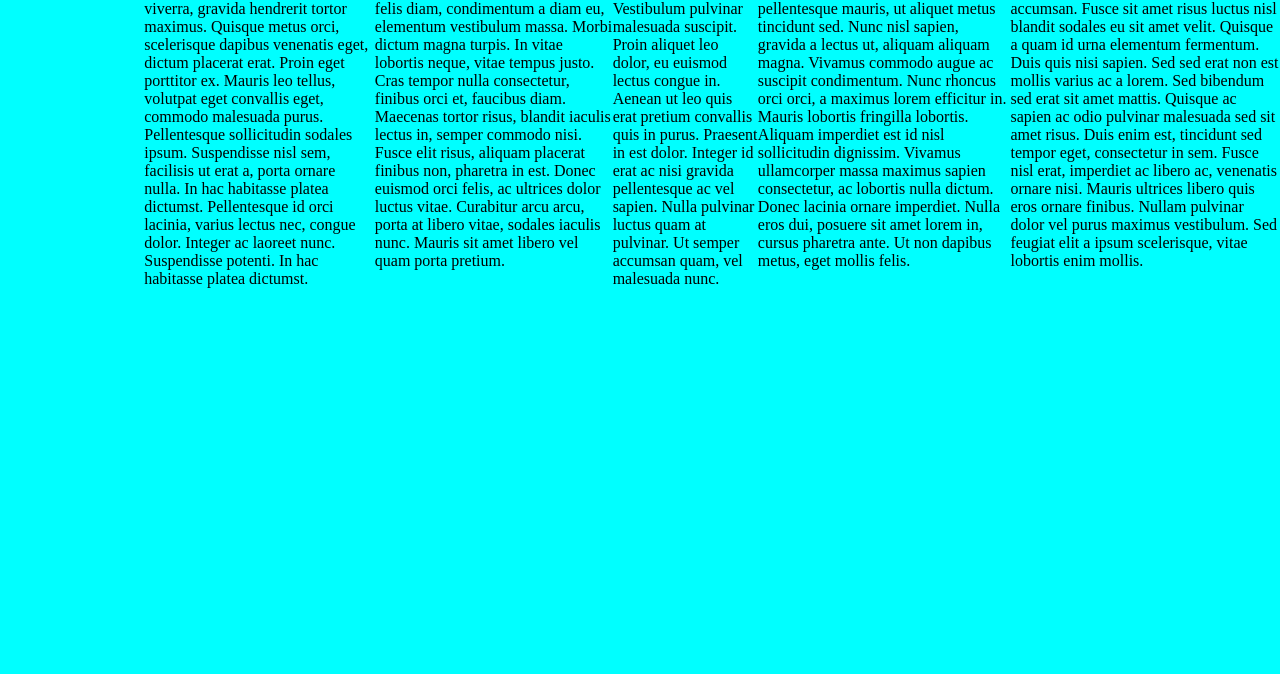
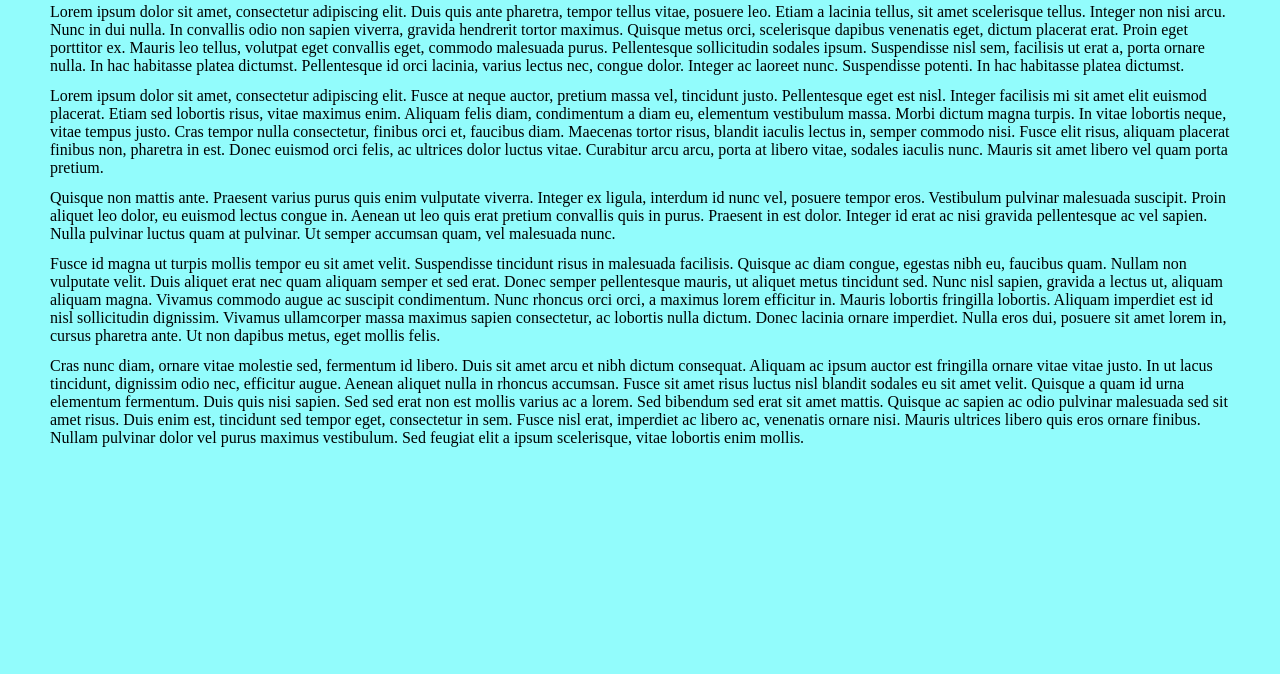
Before and after one commit to Lux-Theris/Hello-Azure-2, a plain HTML site: page index.html in a window 1280 px wide. Shown: the part 126-800 px from the top of the page. Drawn offline with Linux system fonts and the light colour scheme.

Commit message:
Arrumando um pouco o CSS

```diff
--- a/index.html
+++ b/index.html
@@ -6,7 +6,7 @@
   <body>
     <h1> Olá Azure!!</h1>
     <p>Felipe</p>
-    <div>Lorem ipsum dolor sit amet, consectetur adipiscing elit. Duis quis ante pharetra, tempor tellus vitae, posuere leo. Etiam a lacinia tellus, sit amet scelerisque tellus. Integer non nisi arcu. Nunc in dui nulla. In convallis odio non sapien viverra, gravida hendrerit tortor maximus. Quisque metus orci, scelerisque dapibus venenatis eget, dictum placerat erat. Proin eget porttitor ex. Mauris leo tellus, volutpat eget convallis eget, commodo malesuada purus. Pellentesque sollicitudin sodales ipsum. Suspendisse nisl sem, facilisis ut erat a, porta ornare nulla. In hac habitasse platea dictumst. Pellentesque id orci lacinia, varius lectus nec, congue dolor. Integer ac laoreet nunc. Suspendisse potenti. In hac habitasse platea dictumst.</div>
+    <div class="main">Lorem ipsum dolor sit amet, consectetur adipiscing elit. Duis quis ante pharetra, tempor tellus vitae, posuere leo. Etiam a lacinia tellus, sit amet scelerisque tellus. Integer non nisi arcu. Nunc in dui nulla. In convallis odio non sapien viverra, gravida hendrerit tortor maximus. Quisque metus orci, scelerisque dapibus venenatis eget, dictum placerat erat. Proin eget porttitor ex. Mauris leo tellus, volutpat eget convallis eget, commodo malesuada purus. Pellentesque sollicitudin sodales ipsum. Suspendisse nisl sem, facilisis ut erat a, porta ornare nulla. In hac habitasse platea dictumst. Pellentesque id orci lacinia, varius lectus nec, congue dolor. Integer ac laoreet nunc. Suspendisse potenti. In hac habitasse platea dictumst.</div>
     <div>Lorem ipsum dolor sit amet, consectetur adipiscing elit. Fusce at neque auctor, pretium massa vel, tincidunt justo. Pellentesque eget est nisl. Integer facilisis mi sit amet elit euismod placerat. Etiam sed lobortis risus, vitae maximus enim. Aliquam felis diam, condimentum a diam eu, elementum vestibulum massa. Morbi dictum magna turpis. In vitae lobortis neque, vitae tempus justo. Cras tempor nulla consectetur, finibus orci et, faucibus diam. Maecenas tortor risus, blandit iaculis lectus in, semper commodo nisi. Fusce elit risus, aliquam placerat finibus non, pharetra in est. Donec euismod orci felis, ac ultrices dolor luctus vitae. Curabitur arcu arcu, porta at libero vitae, sodales iaculis nunc. Mauris sit amet libero vel quam porta pretium.</div>
     <div>Quisque non mattis ante. Praesent varius purus quis enim vulputate viverra. Integer ex ligula, interdum id nunc vel, posuere tempor eros. Vestibulum pulvinar malesuada suscipit. Proin aliquet leo dolor, eu euismod lectus congue in. Aenean ut leo quis erat pretium convallis quis in purus. Praesent in est dolor. Integer id erat ac nisi gravida pellentesque ac vel sapien. Nulla pulvinar luctus quam at pulvinar. Ut semper accumsan quam, vel malesuada nunc.</div>
     <div>Fusce id magna ut turpis mollis tempor eu sit amet velit. Suspendisse tincidunt risus in malesuada facilisis. Quisque ac diam congue, egestas nibh eu, faucibus quam. Nullam non vulputate velit. Duis aliquet erat nec quam aliquam semper et sed erat. Donec semper pellentesque mauris, ut aliquet metus tincidunt sed. Nunc nisl sapien, gravida a lectus ut, aliquam aliquam magna. Vivamus commodo augue ac suscipit condimentum. Nunc rhoncus orci orci, a maximus lorem efficitur in. Mauris lobortis fringilla lobortis. Aliquam imperdiet est id nisl sollicitudin dignissim. Vivamus ullamcorper massa maximus sapien consectetur, ac lobortis nulla dictum. Donec lacinia ornare imperdiet. Nulla eros dui, posuere sit amet lorem in, cursus pharetra ante. Ut non dapibus metus, eget mollis felis.</div>
--- a/styles.css
+++ b/styles.css
@@ -9,27 +9,30 @@ body{
   width: 100vw;
   height: 100vh;
   display: flex;
-  justify-content: center;
-  background-color: cyan;
+  flex-direction: column;
+  justify-content: left;
+  padding: 50px;
+  gap: 12px;
+  background-color: rgb(146, 252, 252);
   color: rgb(0, 0, 0);
 }
-
+/*
 main{
-  width: 500px;
-  margin: 50px auto;
+  width: 50px;
+  margin: 500px auto;
   display: flex;
-  flex-direction: column;
+  flex-direction: line;
   align-items: center;
   justify-content: center;
   gap: 20px;
   border-radius: 8px;
   box-shadow: 0 0 20px goldenrod;
 
-}
+} */
 
-.container{
+/* .container{
   /* width: 90%; */
-  font-size: 20px;
+  /* font-size: 20px;
   outline: none;
   border: none;
   border-radius: 8px;
@@ -61,11 +64,11 @@ button{
   background: -o-linear-gradient(right,red,  orange, yellow, green, cyan, blue, violet); /
   background: -moz-linear-gradient(right, red,  orange, yellow, green, cyan, blue, violet);
   background: linear-gradient(to right, red, orange , yellow, green, cyan, blue, violet);*/
-  cursor: pointer;
+ /* cursor: pointer;
 }
 
 @media (max-width: 500px){
   body, input, button {
     font-size: 12px;
   }
-}
+} */
```
